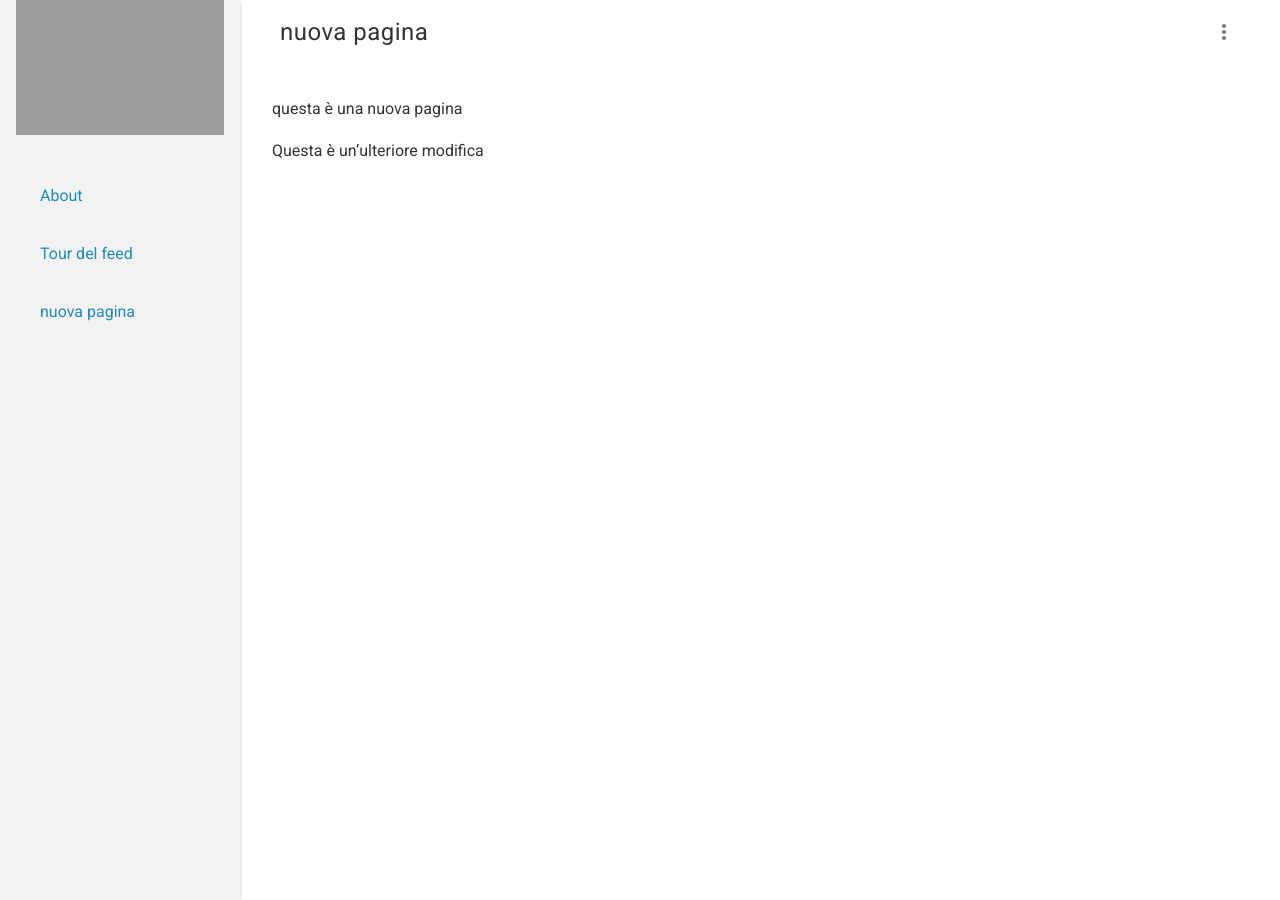
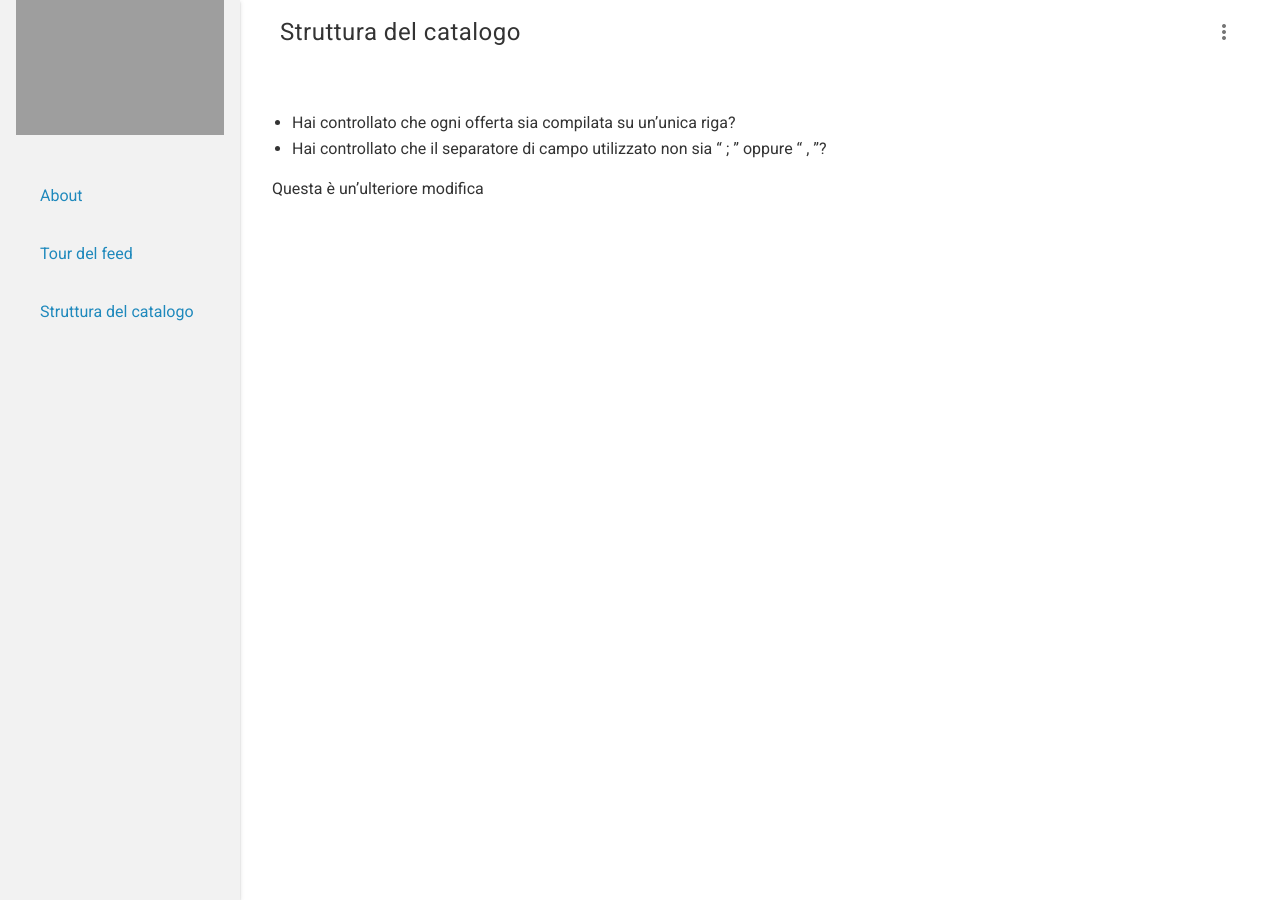
Before and after one commit to noemi-84/tourdelfeed, a Jekyll site: the page built from nuova-pagina.md, in a window 1280 px wide. Built offline with Jekyll 4.4.1, drawn with Linux system fonts in a browser that asks for light colours; nearby versions of some CDN libraries; grey boxes are pictures that could not be loaded.

Commit message:
Update from Forestry.io - nuova-pagina.md

```diff
--- a/nuova-pagina.md
+++ b/nuova-pagina.md
@@ -1,8 +1,9 @@
 ---
-title: nuova pagina
+title: Struttura del catalogo
 date: '2016-07-19 00:00:00'
 layout: page
 ---
-questa è una nuova pagina
+* Hai controllato che ogni offerta sia compilata su un’unica riga?
+* Hai controllato che il separatore di campo utilizzato non sia “ ; ” oppure “ , ”?
 
 Questa è un'ulteriore modifica
```
